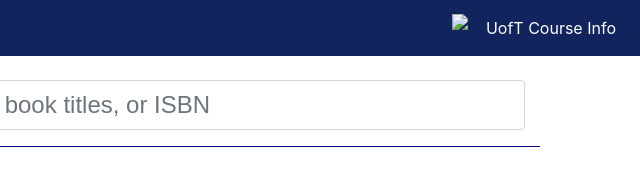
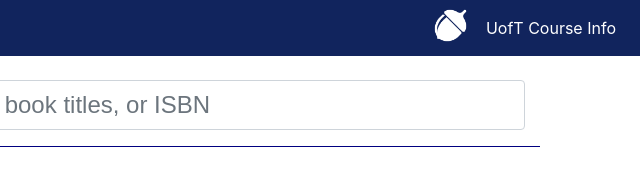
Before and after one commit to MuradAkh/muradakh.github.io, a plain HTML site: page uoftbooks/index.html in a window 1280 px wide. Shown: the full height of the page, 640-1280 px from the left. Drawn offline with nearby package versions, Linux system fonts and the light colour scheme.

Commit message:
fixed acorn icon

```diff
--- a/uoftbooks/index.html
+++ b/uoftbooks/index.html
@@ -23,7 +23,7 @@
   <!-- Right element -->
   <ul class="navbar-nav ml-auto">
       <li class="nav-item">
-          <img style="max-height: 35px; padding-right: 10px" src="../images/Acorn_white_128.png">
+          <img style="max-height: 35px; padding-right: 10px" src="./Acorn_white_128.png">
       </li>
       <li class="nav-item">
           <a class="nav-link active" href="https://chrome.google.com/webstore/detail/uoft-course-info/jcbiiafabmhjeiepopiiajnkjhcdieme?hl=en">UofT Course Info</a>
```
Also changed, not shown: uoftbooks/Acorn_white_128.png (added).
